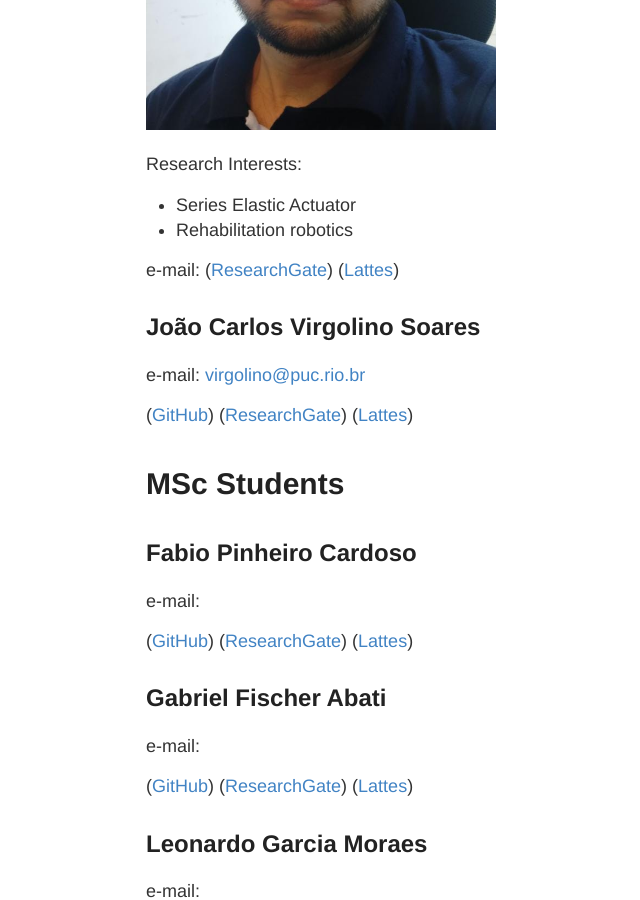
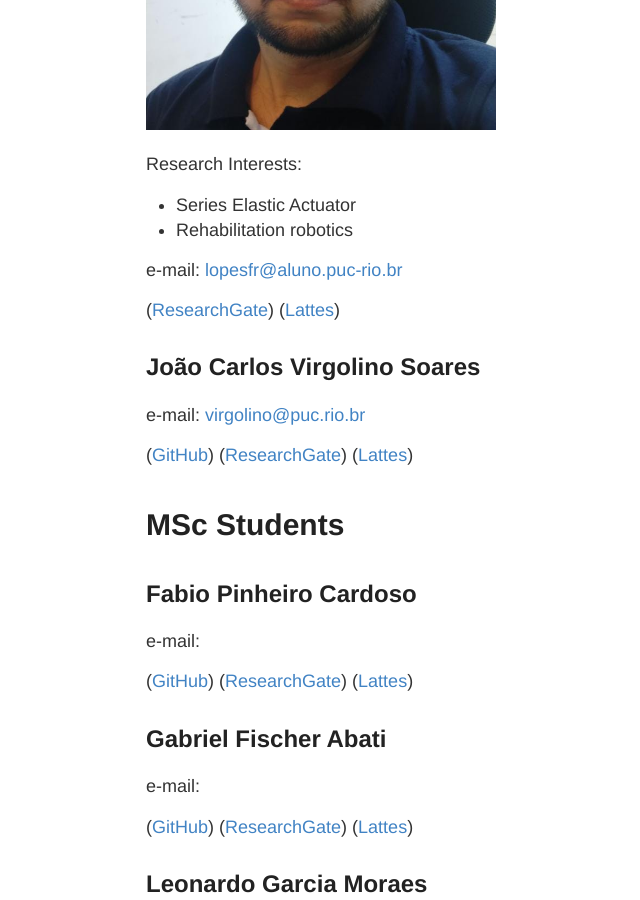
Before and after one commit to labrobpuc/labrobpuc.github.io, a Jekyll site: the page built from people.md, in a window 1280 px wide and 900 px high, scrolled down 1656 px. Shown: the whole window, without its empty margins (134-774 px from the left). Built offline with Jekyll 4.4.1, drawn with Linux system fonts in a browser that asks for light colours.

Commit message:
Update people.md

```diff
--- a/people.md
+++ b/people.md
@@ -41,7 +41,8 @@ Research Interests:
 - Series Elastic Actuator
 - Rehabilitation robotics
 
-e-mail: [](mailto:)
+e-mail: [lopesfr@aluno.puc-rio.br](mailto:lopesfr@aluno.puc-rio.br)
+
 ([ResearchGate](https://www.researchgate.net/profile/Felipe-Lopes-13)) ([Lattes](http://lattes.cnpq.br/5640472305177003))
 
 
```
